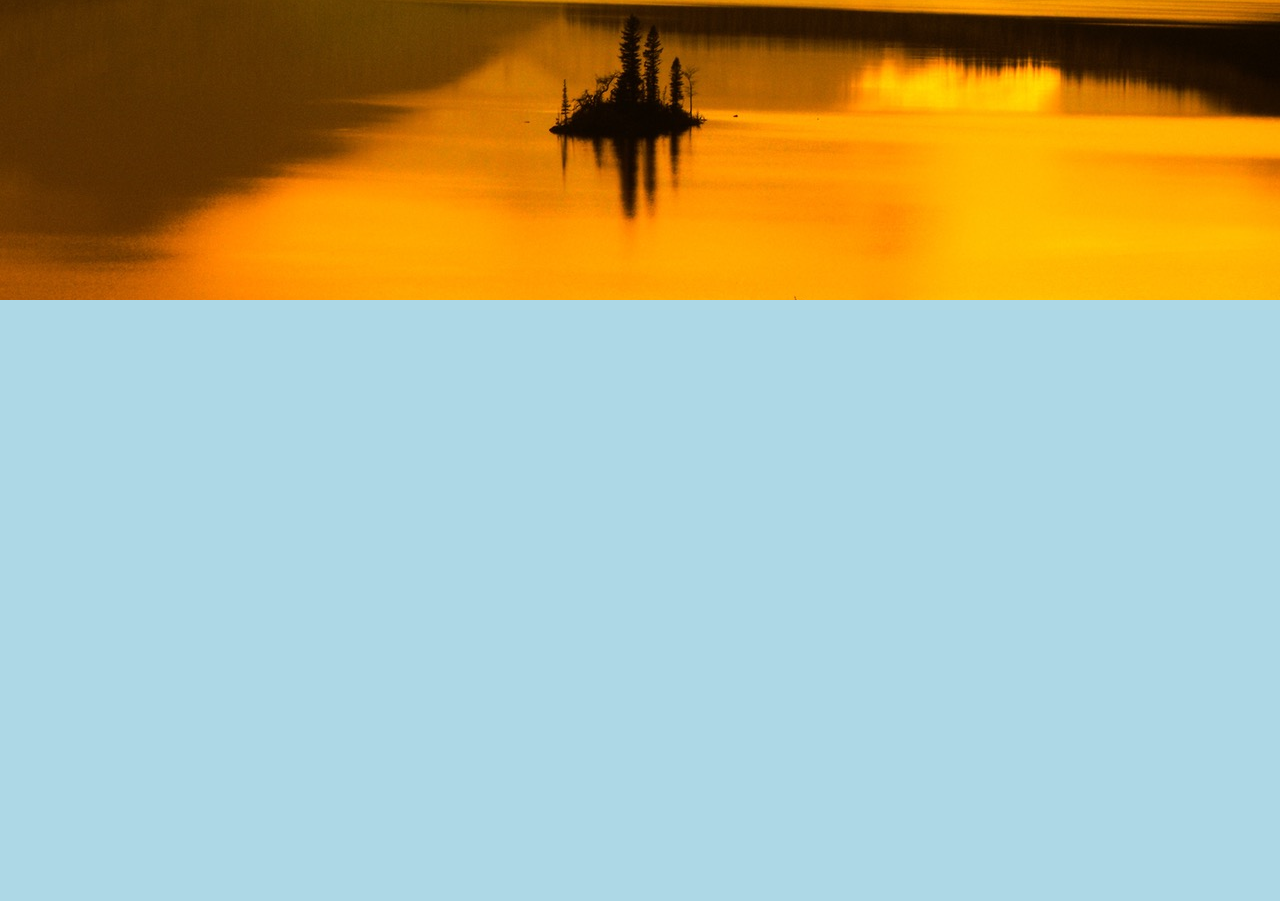
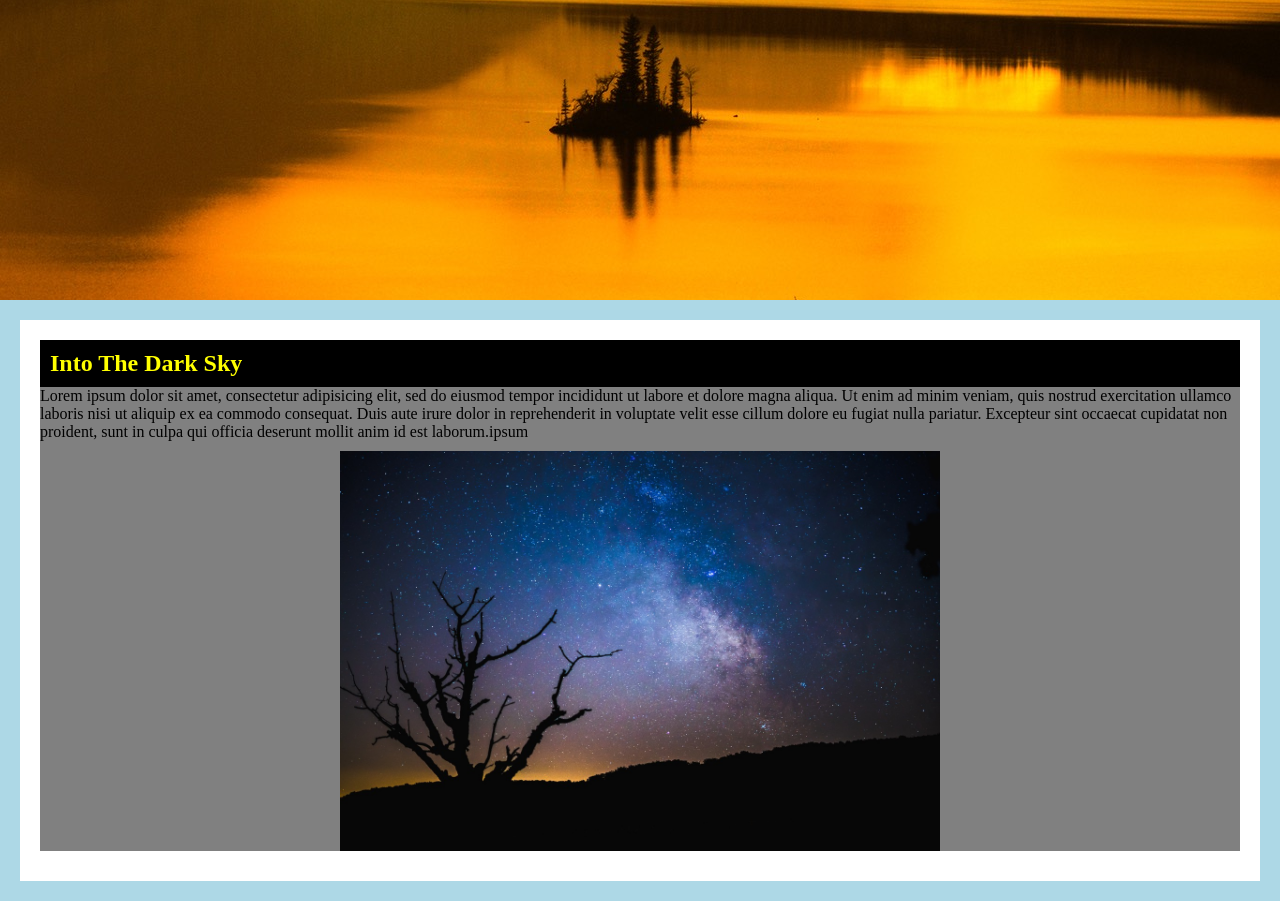
Before and after one commit to raiyan1789/dudulappi, a plain HTML site: page index.html in a window 1280 px wide. Shown: the part 704-1605 px from the top of the page. Before the commit the page ends 1004 px from the top, so only its background shows below. Drawn offline with Linux system fonts and the light colour scheme.

Commit message:
added new images

```diff
--- a/css/styles.css
+++ b/css/styles.css
@@ -73,3 +73,39 @@ h1    {
 	text-align: center;
 
 	  }
+h2 {
+
+		color:yellow;
+		margin:0px;
+		background-color: black;
+		padding:10px;
+
+
+
+}
+.main-content {
+
+	background-color: #fff;
+	padding: 20px;
+	margin: 20px;
+
+
+			}
+.main-content p
+			{
+				color:black;
+				background-color: grey;
+
+			}
+.img-50 {
+
+		width: 50%;
+		display: block;
+		margin: 10px auto;
+		background-size: cover;
+		background-position: center;
+
+
+
+
+		}
--- a/index.html
+++ b/index.html
@@ -37,6 +37,28 @@
 		</div>
 
 
+		<div class="main-content">
+		<h2> Into The Dark Sky</h2>
+		<p>
+			Lorem ipsum dolor sit amet, consectetur adipisicing elit, sed do eiusmod
+			tempor incididunt ut labore et dolore magna aliqua. Ut enim ad minim veniam,
+			quis nostrud exercitation ullamco laboris nisi ut aliquip ex ea commodo
+			consequat. Duis aute irure dolor in reprehenderit in voluptate velit esse
+			cillum dolore eu fugiat nulla pariatur. Excepteur sint occaecat cupidatat non
+			proident, sunt in culpa qui officia deserunt mollit anim id est laborum.ipsum
+			<img src="images/stars.jpeg" class="img-50">
+
+
+
+		</p>
+
+
+
+
+
+		</div> <!-- this closes the div for main content -->
+
+
 </body>
 
 
```
Also changed, not shown: images/stars.jpeg (added).
